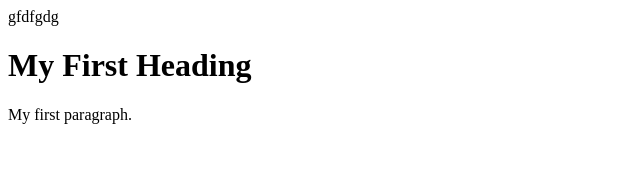
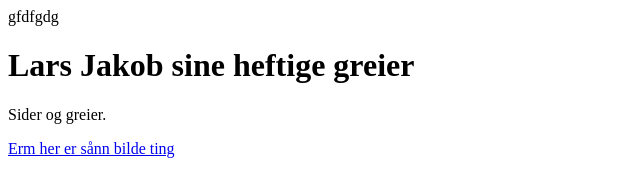
Before and after one commit to Larsen-09/Lokalt, a plain HTML site: page index.html in a window 1280 px wide. Shown: the whole page, without its empty margins (0-640 px from the left). Drawn offline with Linux system fonts and the light colour scheme.

Commit message:
lå til media mappe

```diff
--- a/index.html
+++ b/index.html
@@ -5,7 +5,8 @@
 </head>
 <body>
 gfdfgdg
-<h1>My First Heading</h1>
-<p>My first paragraph.</p>
+<h1>Lars Jakob sine heftige greier</h1>
+<p>Sider og greier.</p>
+<a href="https://larsen-09.github.io/Lokalt/bilder" target="_blank">Erm her er sånn bilde ting</a>
 </body>
 </html>
```
Also changed, not shown: jaja.html (deleted, +0 -12 lines).
